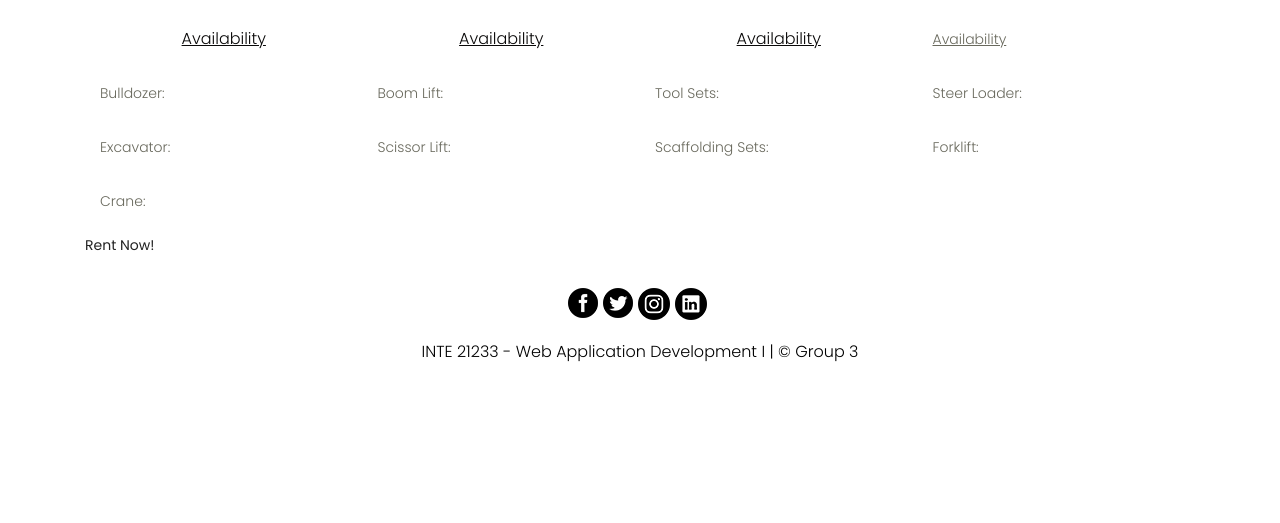
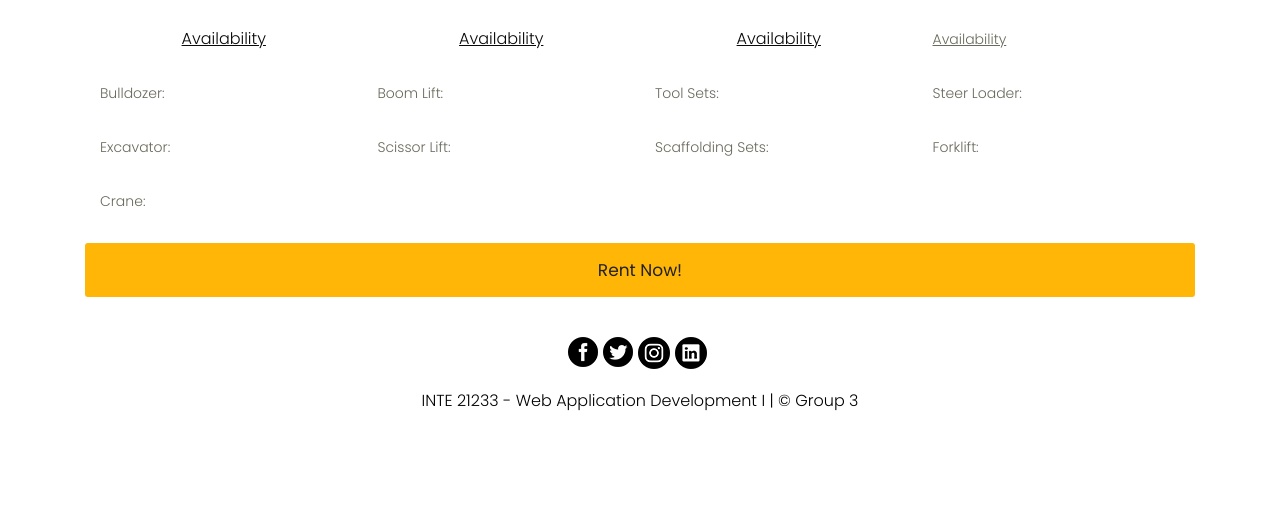
Before and after one commit to savinduharith-SDL/Shine_machinery_web_project, a PHP site: page /shop.html in a window 1280 px wide. Shown: the part 618-1141 px from the top of the page. Before the commit the page ends 980 px from the top, so only its background shows below. Run offline with PHP 8.4, Linux system fonts and the light colour scheme; some libraries are stand-ins or nearby versions.

Commit message:
rent now

```diff
--- a/html/css/style.css
+++ b/html/css/style.css
@@ -420,6 +420,18 @@
     margin-left: 0px;
     margin-top: 10px;
 }
+
+.rent_button{
+      background-color: #ffb607;
+      color: white;
+      padding: 12px;
+      margin: 10px 0;
+      border: none;
+      width: 100%;
+      border-radius: 3px;
+      cursor: pointer;
+      font-size: 17px;
+    }
 
 .read_bt_main{
     width: 60%;
--- a/html/shop.html
+++ b/html/shop.html
@@ -113,11 +113,10 @@
                      <p class="types_subtext1">Forklift: </p>
 
                   </div>
-                  <div class="rentpage">
 
-                        <a href="rent.html">Rent Now!</a>
-
-                  </div>
+                  <button class="rent_button">
+                     <a href="rent.html">Rent Now!</a>
+                  </button>
 
 
                </div>
```
